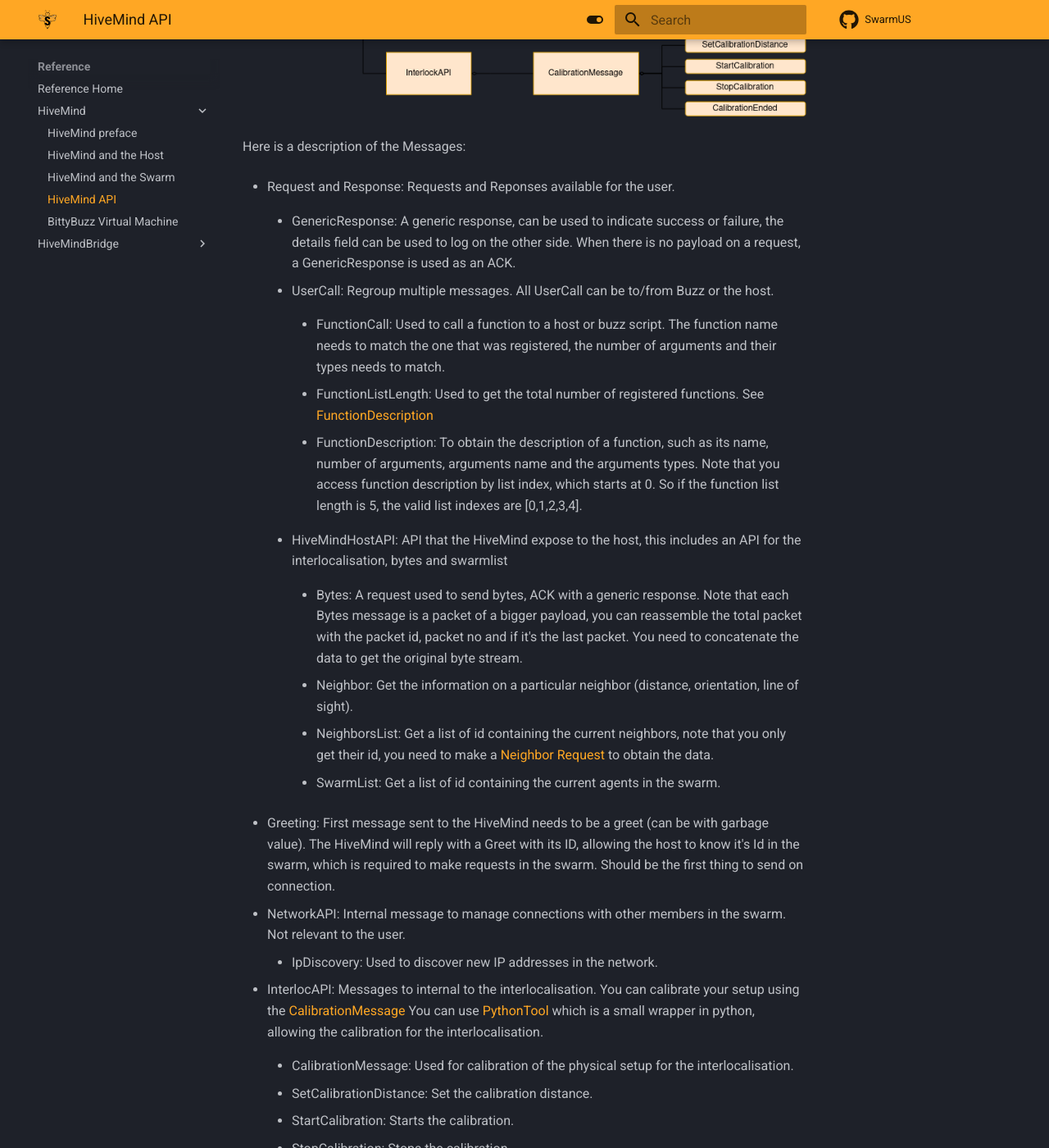
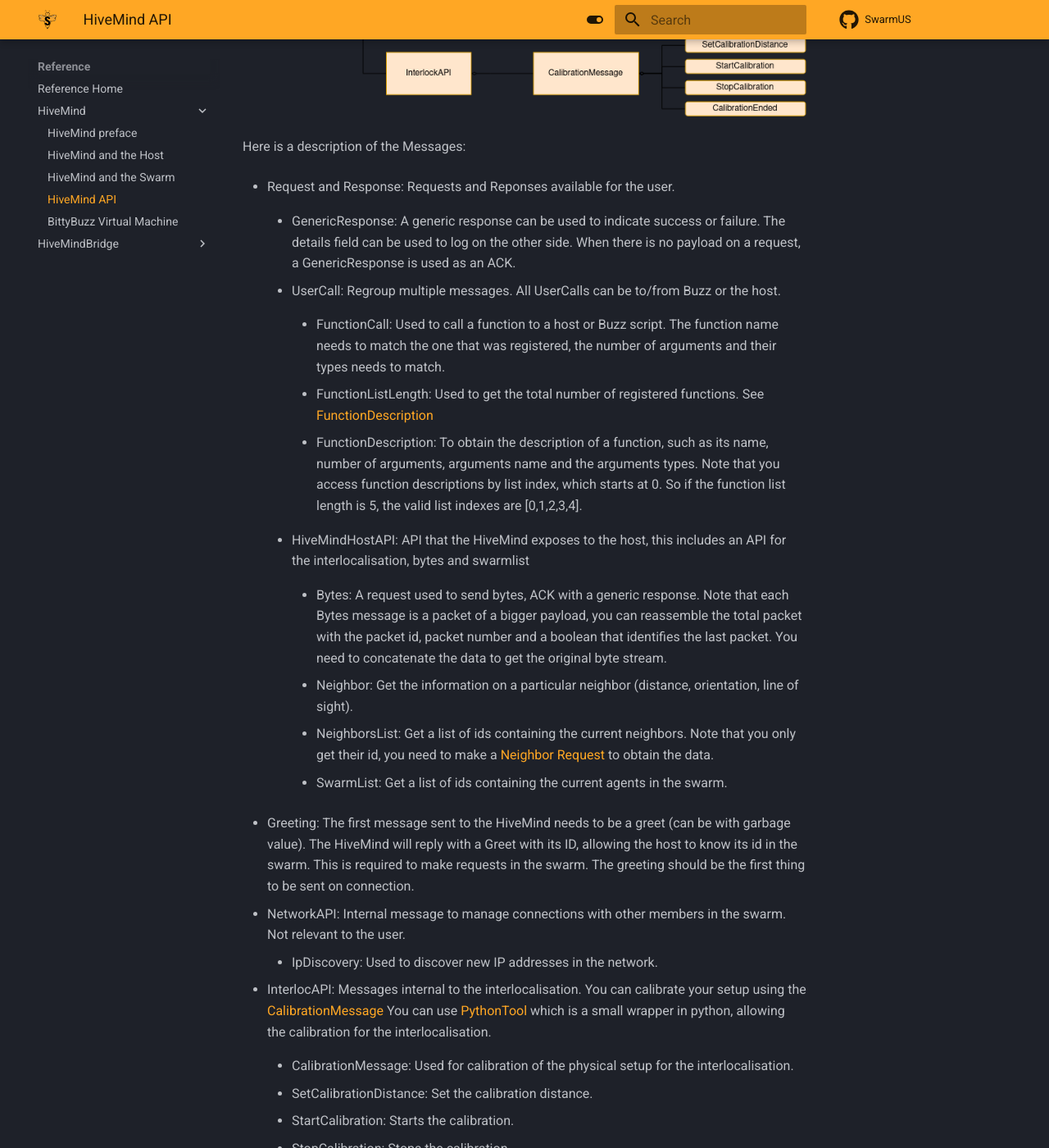
Before and after one commit to SwarmUS/SwarmUS-doc, an MkDocs documentation site: the page built from docs/sections/reference/HiveMind/hivemind-api.md, in a window 1280 px wide and 1400 px high, scrolled down 917 px. Shown: the whole window at 82% size. Built offline with MkDocs 1.6.1 and Material for MkDocs 9.7.7, drawn with Linux system fonts in a browser that asks for light colours; some of the changed text lies outside the part shown.

Commit message:
corrections

```diff
--- a/docs/sections/reference/HiveMind/hivemind-api.md
+++ b/docs/sections/reference/HiveMind/hivemind-api.md
@@ -1,6 +1,6 @@
 # HiveMind API
 
-The HiveMind provides an API via protobuf for the host which allows it to get information on the swarm (neighbors, swarmlist, distance of a neighbor, etc), act on it or more. Most of the swarm decisions should be done via the buzz script to separate the logic of the swarm and it's action on the world, but sometimes more computing power can be requried, which can be done on the host if needed. Thus the host have acces to an API.
+The HiveMind provides an API via protobuf for the host which allows it to get information on the swarm (neighbors, swarmlist, distance of a neighbor, etc), act on it or more. Most of the swarm decisions should be made via the Buzz script to separate the logic of the swarm and its action on the world. However, sometimes more computing power can be requried, which can be done on the host if needed. Thus the host has acces to an API.
 
 Note that the host should only use a subset of the messages. The whole message hierarchy is provided for a better understanding of the inner workings. **Only the Request and Response messages (and those composed in it) are for the user/host to call, the others are internal messages for swarm functionalities.**
 
@@ -14,37 +14,37 @@
   Requests and Reponses available for the user.
 
     - GenericResponse:
-      A generic response, can be used to indicate success or failure, the details field can be used to log on the other side. When there is no payload on a request, a GenericResponse is used as an ACK.
+      A generic response can be used to indicate success or failure. The details field can be used to log on the other side. When there is no payload on a request, a GenericResponse is used as an ACK.
 
     - UserCall:
-      Regroup multiple messages. All UserCall can be to/from Buzz or the host.
+      Regroup multiple messages. All UserCalls can be to/from Buzz or the host.
 
         - FunctionCall:
-          Used to call a function to a host or buzz script. The function name needs to match the one that was registered, the number of arguments and their types needs to match.
+          Used to call a function to a host or Buzz script. The function name needs to match the one that was registered, the number of arguments and their types needs to match.
 
         - FunctionListLength:
           Used to get the total number of registered functions. See [FunctionDescription](#FunctionDescription)
 
         - FunctionDescription:
-          To obtain the description of a function, such as its name, number of arguments, arguments name and the arguments types. Note that you access function description by list index, which starts at 0. So if the function list length is 5, the valid list indexes are [0,1,2,3,4].
+          To obtain the description of a function, such as its name, number of arguments, arguments name and the arguments types. Note that you access function descriptions by list index, which starts at 0. So if the function list length is 5, the valid list indexes are [0,1,2,3,4].
 
     - HiveMindHostAPI:
-      API that the HiveMind expose to the host, this includes an API for the interlocalisation, bytes and swarmlist
+      API that the HiveMind exposes to the host, this includes an API for the interlocalisation, bytes and swarmlist
 
           - Bytes:
-            A request used to send bytes, ACK with a generic response. Note that each Bytes message is a packet of a bigger payload, you can reassemble the total packet with the packet id, packet no and if it's the last packet. You need to concatenate the data to get the original byte stream.
+            A request used to send bytes, ACK with a generic response. Note that each Bytes message is a packet of a bigger payload, you can reassemble the total packet with the packet id, packet number and a boolean that identifies the last packet. You need to concatenate the data to get the original byte stream.
 
           - Neighbor:
             Get the information on a particular neighbor (distance, orientation, line of sight).
 
           - NeighborsList:
-            Get a list of id containing the current neighbors, note that you only get their id, you need to make a [Neighbor Request](#Neighbor) to obtain the data.
+            Get a list of ids containing the current neighbors. Note that you only get their id, you need to make a [Neighbor Request](#Neighbor) to obtain the data.
 
           - SwarmList:
-            Get a list of id containing the current agents in the swarm.
+            Get a list of ids containing the current agents in the swarm.
 
 - Greeting:
-  First message sent to the HiveMind needs to be a greet (can be with garbage value). The HiveMind will reply with a Greet with its ID, allowing the host to know it's Id in the swarm, which is required to make requests in the swarm. Should be the first thing to send on connection.
+  The first message sent to the HiveMind needs to be a greet (can be with garbage value). The HiveMind will reply with a Greet with its ID, allowing the host to know its id in the swarm. This is required to make requests in the swarm. The greeting should be the first thing to be sent on connection.
 
 - NetworkAPI:
   Internal message to manage connections with other members in the swarm. Not relevant to the user.
@@ -53,7 +53,7 @@
       Used to discover new IP addresses in the network.
 
 - InterlocAPI:
-  Messages to internal to the interlocalisation. You can calibrate your setup using the [CalibrationMessage](#CalibrationMessage) You can use [PythonTool](https://github.com/SwarmUS/PythonTool/tree/master) which is a small wrapper in python, allowing the calibration for the interlocalisation.
+  Messages internal to the interlocalisation. You can calibrate your setup using the [CalibrationMessage](#CalibrationMessage) You can use [PythonTool](https://github.com/SwarmUS/PythonTool/tree/master) which is a small wrapper in python, allowing the calibration for the interlocalisation.
 
     - CalibrationMessage:
       Used for calibration of the physical setup for the interlocalisation.
@@ -71,4 +71,4 @@
       ACK on the ending of the calibration
 
 - BuzzMessage:
-  Internal message to buzz to share data between the virtual machines in the swarm.
+  Internal message to Buzz to share data between the virtual machines in the swarm.
```
Also changed, not shown: docs/sections/reference/HiveMind/bbzvm/index.md (+14 -14 lines), docs/sections/reference/HiveMind/hivemind-host.md (+1 -1 lines), docs/sections/reference/HiveMind/hivemind-preface.md (+3 -3 lines), docs/sections/reference/HiveMind/hivemind-swarm.md (+4 -4 lines).
